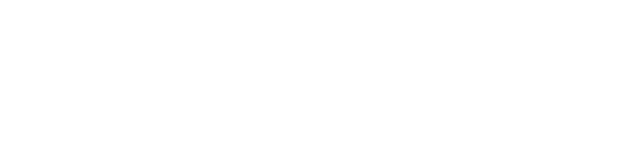
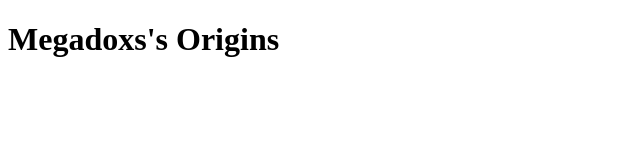
Before and after one commit to megadoxs/origins, a website: page index.html in a window 1280 px wide. Shown: the whole page, without its empty margins (0-640 px from the left). Drawn offline with Linux system fonts and the light colour scheme.

Commit message:
testing ou github pages

```diff
--- a/index.html
+++ b/index.html
@@ -6,6 +6,6 @@
     <title>Megadoxs's Origins</title>
   </head>
   <body>
-
+    <h1>Megadoxs's Origins</h1>
   </body>
 </html>
```
